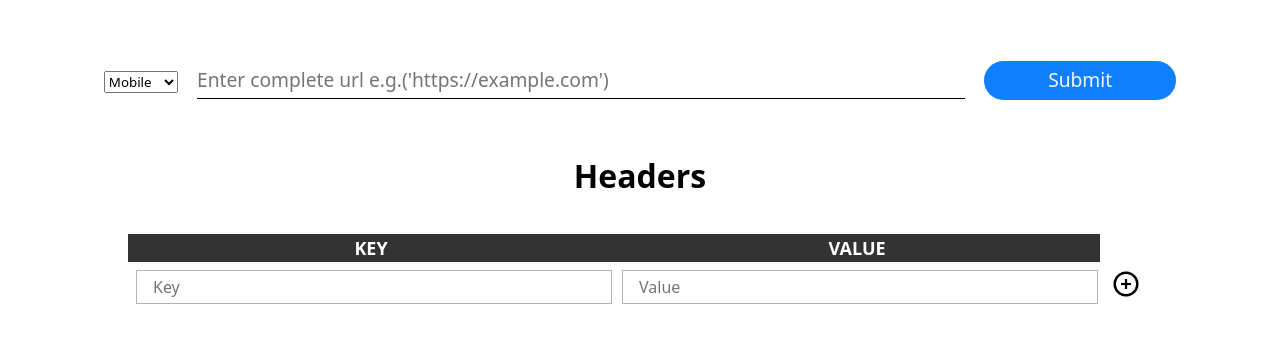
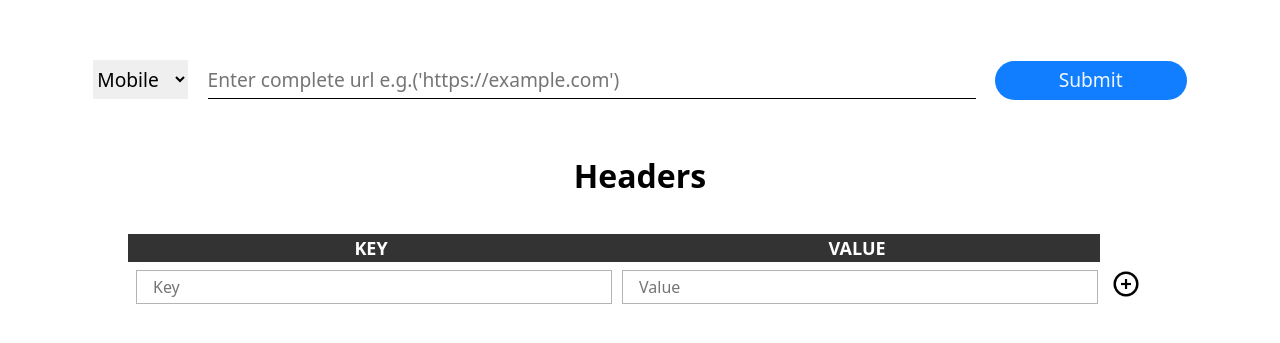
Before and after one commit to shantanu-goyal/Analyser, a React (Create React App) app: page / in a window 1280 px wide. Shown: the part 215-558 px from the top of the page. Built offline with nearby package versions, Linux system fonts and the light colour scheme.

Commit message:
Update header addition code

```diff
--- a/src/components/Form.js
+++ b/src/components/Form.js
@@ -40,12 +40,15 @@ function Form({ onFormSubmit }) {
    * Function to handle addition of new header to header list
    */
   function onHeaderAdd() {
-    // Create new header object
-    const newHeader = {
-      key: keyRef.current.value,
-      value: valueRef.current.value,
-    };
-    setHeaders([...headers, newHeader]);
+    const key = keyRef.current.value;
+    const value = valueRef.current.value;
+    // Dont add header if key or value not present or if key already in header list
+    if (!key || !value || headers.find((header) => header.key === key)) {
+      alert('Invalid Entry');
+      return;
+    }
+    // Add new header object to header list
+    setHeaders([...headers, { key, value }]);
     // Clear the input box for next input header
     keyRef.current.value = "";
     valueRef.current.value = "";
--- a/src/components/NavBar.js
+++ b/src/components/NavBar.js
@@ -21,7 +21,11 @@ export const NavBar = function () {
     }
   }
 
-
+  /**
+   * Generate style for nav link conditionally
+   * @param {Boolean} isActive whether the navlink is active
+   * @returns style for a nav link
+   */
   const navLinkStyles = ({ isActive }) => {
     // If the nav item has an active class, then the font is bold
     return {
--- a/src/styles/Form.css
+++ b/src/styles/Form.css
@@ -1,5 +1,4 @@
 .url-form {
-  height: calc(100vh - 16px);
   display: flex;
   flex-direction: column;
   justify-content: center;
@@ -74,3 +73,10 @@
 .header-text {
   margin: 1em;
 }
+
+.select-box{
+  height: 2em;
+  outline: none;
+  font-size:1.2em;
+  border: none;
+}
```
Also changed, not shown: src/components/Graphs/DoughnutChart.js (+9 -4 lines).
